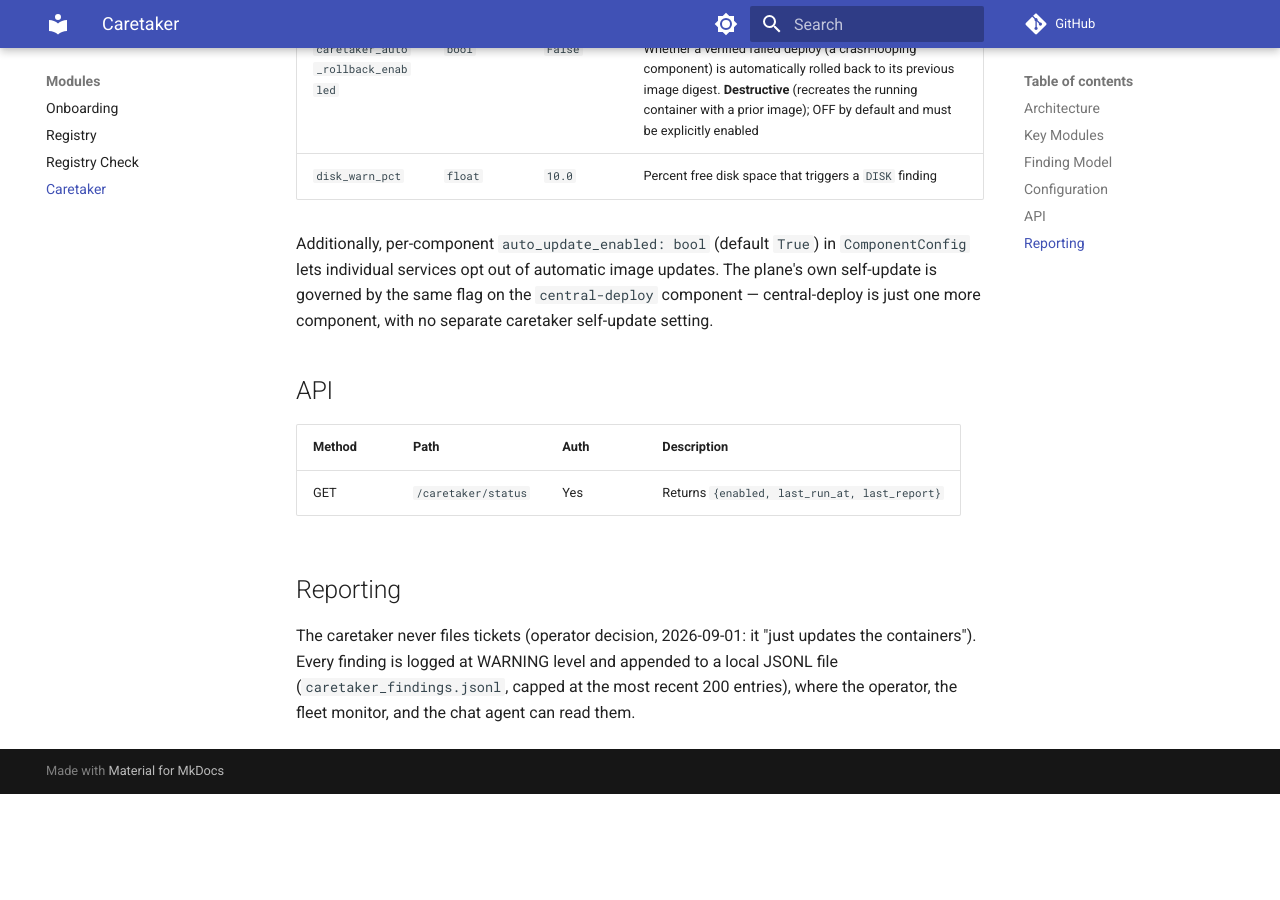
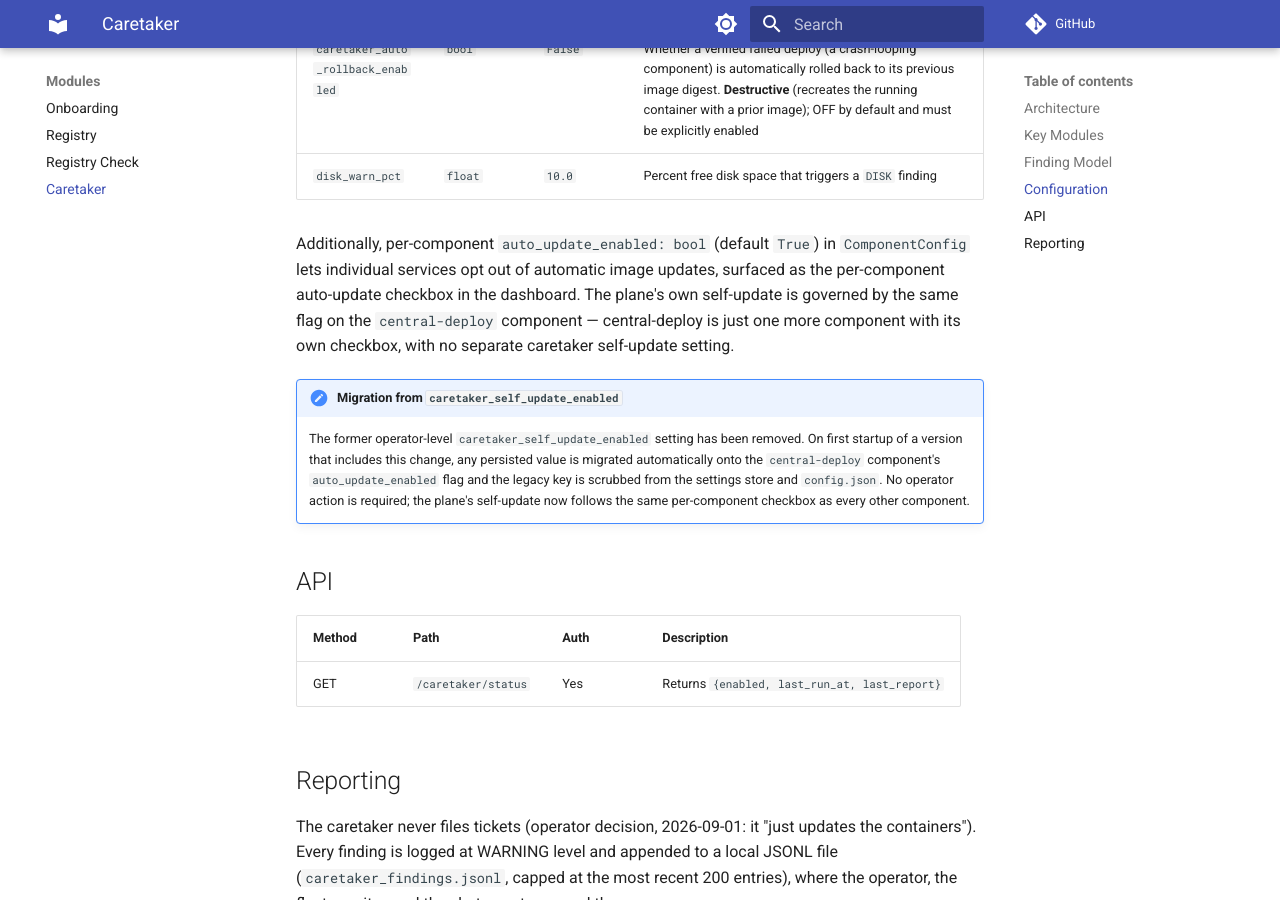
Before and after one commit to damien-robotsix/robotsix-central-deploy, an MkDocs documentation site: the page built from docs/caretaker/overview.md, in a window 1280 px wide and 900 px high, scrolled down 2494 px. Built offline with MkDocs 1.6.1 and Material for MkDocs 9.7.7, drawn with Linux system fonts in a browser that asks for light colours; comment, search, counter and statistics services are not loaded; before the commit the page ends 3288 px from its top, so only the background shows below that.

Commit message:
docs: Update tests and documentation for the unified auto-update model (20260904T195541Z-update-tests-and-documentation-for-the-u-6fd9) (#883)
Co-authored-by: robotsix-mill <mill@robotsix.local>
Co-authored-by: Damien SIX <damien@robotsix.net>

```diff
--- a/docs/caretaker/overview.md
+++ b/docs/caretaker/overview.md
@@ -78,10 +78,20 @@ Self-contract changes take effect on the next server restart.
 | `disk_warn_pct` | `float` | `10.0` | Percent free disk space that triggers a `DISK` finding |
 
 Additionally, per-component `auto_update_enabled: bool` (default `True`) in
-`ComponentConfig` lets individual services opt out of automatic image updates.
-The plane's own self-update is governed by the same flag on the
-`central-deploy` component — central-deploy is just one more component, with no
-separate caretaker self-update setting.
+`ComponentConfig` lets individual services opt out of automatic image updates,
+surfaced as the per-component auto-update checkbox in the dashboard. The
+plane's own self-update is governed by the same flag on the `central-deploy`
+component — central-deploy is just one more component with its own checkbox,
+with no separate caretaker self-update setting.
+
+!!! note "Migration from `caretaker_self_update_enabled`"
+    The former operator-level `caretaker_self_update_enabled` setting has been
+    removed. On first startup of a version that includes this change, any
+    persisted value is migrated automatically onto the `central-deploy`
+    component's `auto_update_enabled` flag and the legacy key is scrubbed from
+    the settings store and `config.json`. No operator action is required; the
+    plane's self-update now follows the same per-component checkbox as every
+    other component.
 
 ## API
 
```
